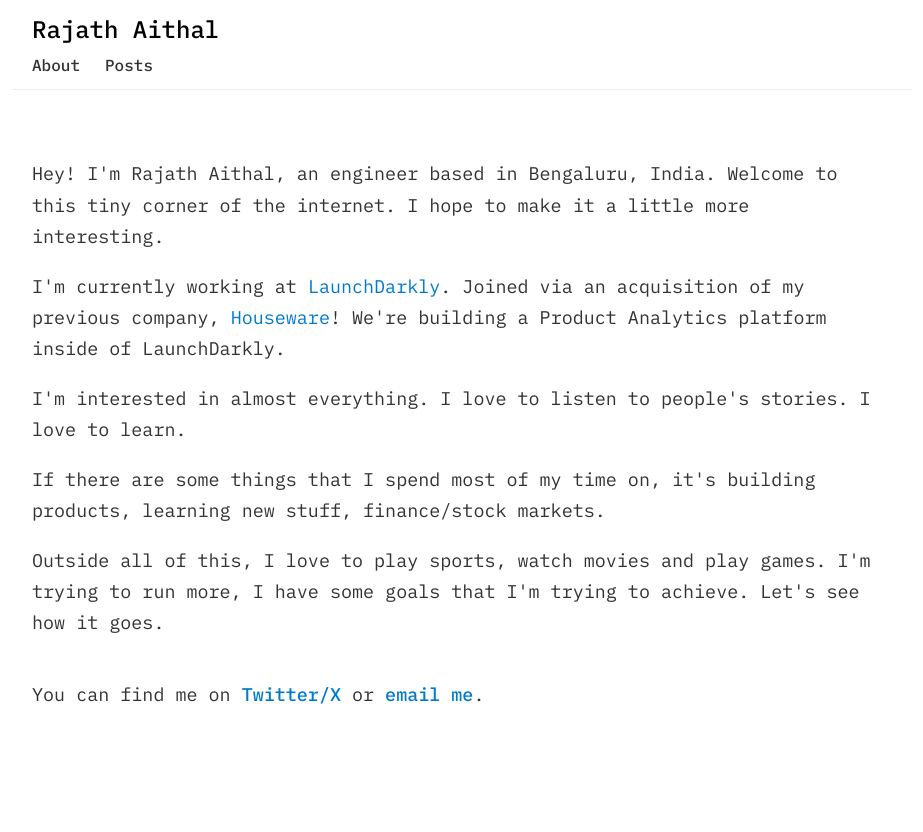
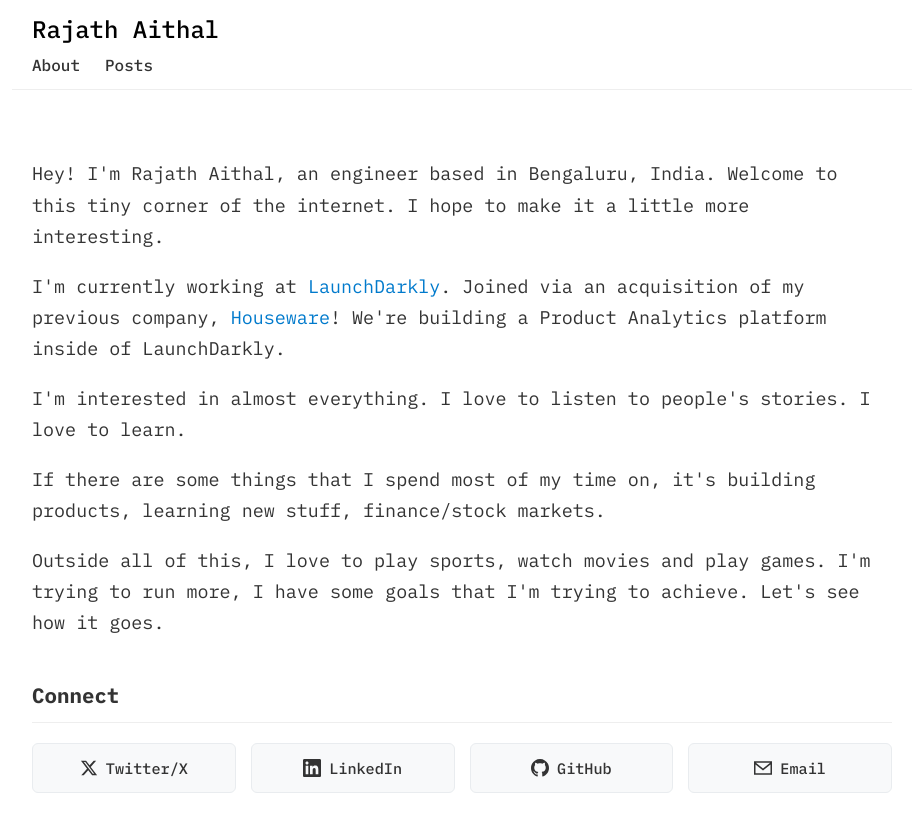
Before and after one commit to ayerajath/ayerajath.github.io, a React (Vite) app: page / in a window 1280 px wide. Shown: the top 832 px of the page, without its empty margins (178-1101 px from the left). Before the commit the page ends 810 px from the top, so only its background shows below. Built offline with nearby package versions, Linux system fonts and the light colour scheme.

Commit message:
smol changes on connect screen

```diff
--- a/src/App.css
+++ b/src/App.css
@@ -94,15 +94,16 @@ main {
 }
 
 .blog-list li {
-  padding-bottom: 8px; /* Reduced from 20px */
+  padding-bottom: 0;
 }
 
 .blog-list li a {
-  display: flex; /* Enable flexbox for alignment */
-  justify-content: space-between; /* Push title and date to opposite ends */
-  align-items: center; /* Vertically align title and date */
-  text-decoration: none; /* Remove underline from the link container */
-  color: inherit; /* Inherit color from parent */
+  display: flex;
+  justify-content: space-between;
+  align-items: center;
+  text-decoration: none;
+  color: inherit;
+  padding: 6px 0;
 }
 
 .blog-list li:last-child {
@@ -125,9 +126,25 @@ main {
 .post-date {
   color: #777;
   font-size: 0.9rem;
-  margin-bottom: 0; /* Remove bottom margin as it's handled by flex alignment */
-  white-space: nowrap; /* Prevent date from wrapping */
-  margin-left: 15px; /* Add some space between title and date */
+  margin-bottom: 0;
+  white-space: nowrap;
+  margin-left: 15px;
+}
+
+@media (max-width: 600px) {
+  .blog-list li a {
+    flex-direction: column;
+    align-items: flex-start;
+    padding: 10px 0;
+  }
+  .blog-list h2 {
+    margin-bottom: 2px;
+  }
+  .post-date {
+    margin-left: 0;
+    margin-top: 2px;
+    padding-left: 0;
+  }
 }
 
 /* Post Styling */
--- a/src/components/HomePage.css
+++ b/src/components/HomePage.css
@@ -90,3 +90,69 @@
   font-size: 0.85rem;
   color: #666;
 }
+
+/* Social Links Section */
+.social-links-section h2 {
+  font-size: 1.3rem;
+  font-weight: 700;
+  color: #333;
+  margin-bottom: 20px;
+  border-bottom: 1px solid #eee;
+  padding-bottom: 10px;
+}
+
+.social-links-grid {
+  display: grid;
+  grid-template-columns: repeat(auto-fit, minmax(120px, 1fr));
+  gap: 15px;
+  margin-top: 20px;
+}
+
+.social-link {
+  display: flex;
+  align-items: center;
+  justify-content: center;
+  gap: 8px;
+  padding: 12px 16px;
+  background-color: #f8f9fa;
+  border: 1px solid #e9ecef;
+  border-radius: 6px;
+  text-decoration: none;
+  color: #333;
+  font-weight: 500;
+  transition: all 0.2s ease;
+}
+
+.social-link:hover {
+  background-color: #007acc;
+  color: white;
+  border-color: #007acc;
+  transform: translateY(-1px);
+  box-shadow: 0 2px 8px rgba(0, 122, 204, 0.2);
+}
+
+.social-icon {
+  width: 18px;
+  height: 18px;
+  flex-shrink: 0;
+}
+
+.social-label {
+  font-size: 0.95rem;
+}
+
+/* Responsive adjustments */
+@media (max-width: 600px) {
+  .social-links-grid {
+    grid-template-columns: repeat(2, 1fr);
+    gap: 12px;
+  }
+
+  .social-link {
+    padding: 10px 12px;
+  }
+
+  .social-label {
+    font-size: 0.9rem;
+  }
+}
--- a/src/components/HomePage.js
+++ b/src/components/HomePage.js
@@ -29,11 +29,34 @@ const HomePage = () => {
         </p>
       </section>
 
-      <section className="contact-section">
-        <p>
-          You can find me on <a href="https://twitter.com/ayerajath" target="_blank" rel="noopener noreferrer">Twitter/X</a> or
-          <a href="mailto:rajath.aithal@gmail.com"> email me</a>.
-        </p>
+      <section className="social-links-section">
+        <h2>Connect</h2>
+        <div className="social-links-grid">
+          <a href="https://twitter.com/ayerajath" target="_blank" rel="noopener noreferrer" className="social-link">
+            <svg className="social-icon" viewBox="0 0 24 24" fill="currentColor">
+              <path d="M18.244 2.25h3.308l-7.227 8.26 8.502 11.24H16.17l-5.214-6.817L4.99 21.75H1.68l7.73-8.835L1.254 2.25H8.08l4.713 6.231zm-1.161 17.52h1.833L7.084 4.126H5.117z"/>
+            </svg>
+            <span className="social-label">Twitter/X</span>
+          </a>
+          <a href="https://www.linkedin.com/in/rajathaithal/" target="_blank" rel="noopener noreferrer" className="social-link">
+            <svg className="social-icon" viewBox="0 0 24 24" fill="currentColor">
+              <path d="M20.447 20.452h-3.554v-5.569c0-1.328-.027-3.037-1.852-3.037-1.853 0-2.136 1.445-2.136 2.939v5.667H9.351V9h3.414v1.561h.046c.477-.9 1.637-1.85 3.37-1.85 3.601 0 4.267 2.37 4.267 5.455v6.286zM5.337 7.433c-1.144 0-2.063-.926-2.063-2.065 0-1.138.92-2.063 2.063-2.063 1.14 0 2.064.925 2.064 2.063 0 1.139-.925 2.065-2.064 2.065zm1.782 13.019H3.555V9h3.564v11.452zM22.225 0H1.771C.792 0 0 .774 0 1.729v20.542C0 23.227.792 24 1.771 24h20.451C23.2 24 24 23.227 24 22.271V1.729C24 .774 23.2 0 22.222 0h.003z"/>
+            </svg>
+            <span className="social-label">LinkedIn</span>
+          </a>
+          <a href="https://www.github.com/ayerajath" target="_blank" rel="noopener noreferrer" className="social-link">
+            <svg className="social-icon" viewBox="0 0 24 24" fill="currentColor">
+              <path d="M12 0c-6.626 0-12 5.373-12 12 0 5.302 3.438 9.8 8.207 11.387.599.111.793-.261.793-.577v-2.234c-3.338.726-4.033-1.416-4.033-1.416-.546-1.387-1.333-1.756-1.333-1.756-1.089-.745.083-.729.083-.729 1.205.084 1.839 1.237 1.839 1.237 1.07 1.834 2.807 1.304 3.492.997.107-.775.418-1.305.762-1.604-2.665-.305-5.467-1.334-5.467-5.931 0-1.311.469-2.381 1.236-3.221-.124-.303-.535-1.524.117-3.176 0 0 1.008-.322 3.301 1.23.957-.266 1.983-.399 3.003-.404 1.02.005 2.047.138 3.006.404 2.291-1.552 3.297-1.23 3.297-1.23.653 1.653.242 2.874.118 3.176.77.84 1.235 1.911 1.235 3.221 0 4.609-2.807 5.624-5.479 5.921.43.372.823 1.102.823 2.222v3.293c0 .319.192.694.801.576 4.765-1.589 8.199-6.086 8.199-11.386 0-6.627-5.373-12-12-12z"/>
+            </svg>
+            <span className="social-label">GitHub</span>
+          </a>
+          <a href="mailto:rajathaithal@gmail.com" className="social-link">
+            <svg className="social-icon" viewBox="0 0 24 24" fill="currentColor">
+              <path d="M0 3v18h24V3H0zm21.518 2L12 12.713 2.482 5h19.036zM2 19V7.183l10 8.104 10-8.104V19H2z"/>
+            </svg>
+            <span className="social-label">Email</span>
+          </a>
+        </div>
       </section>
 
 
```
